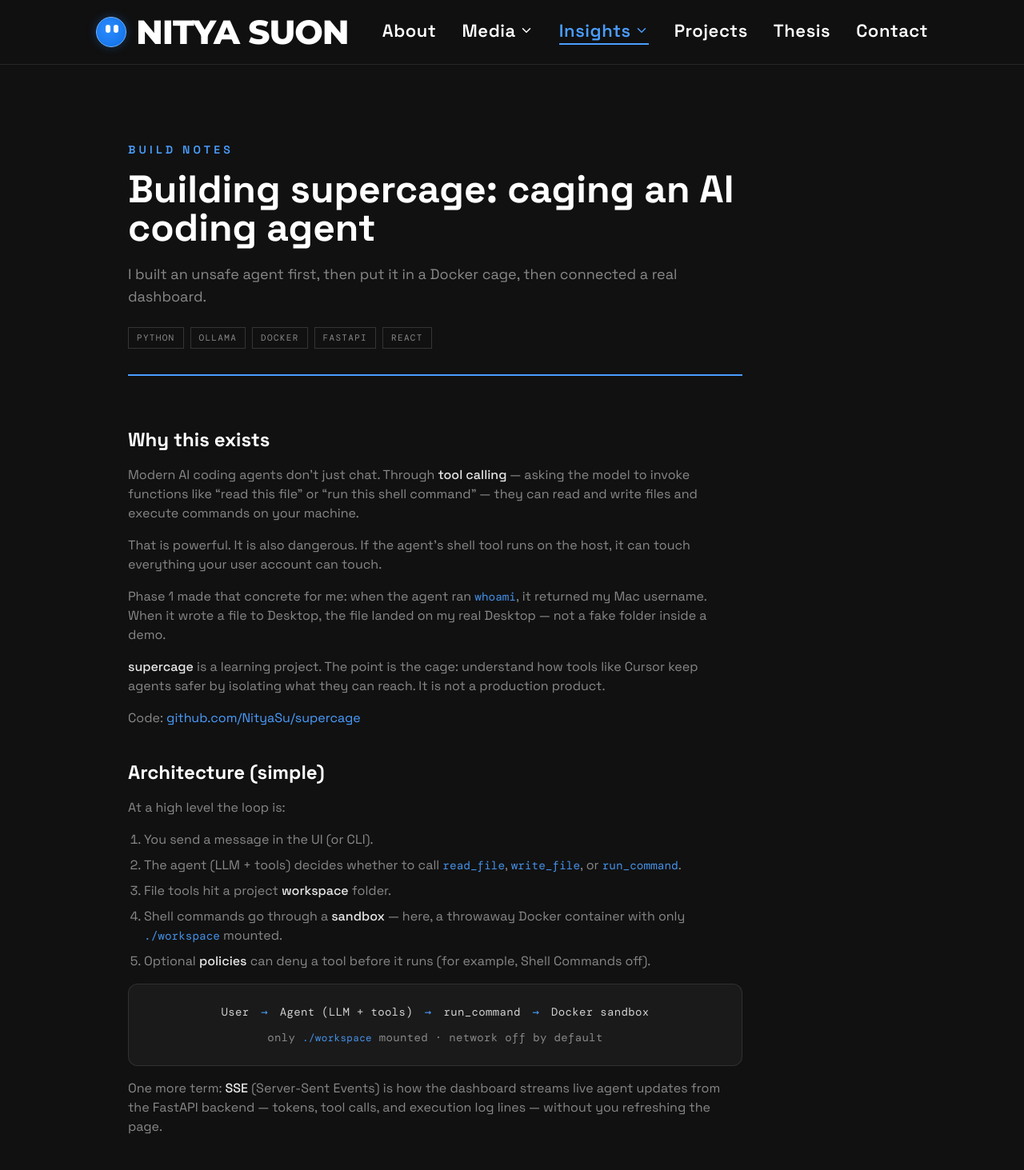
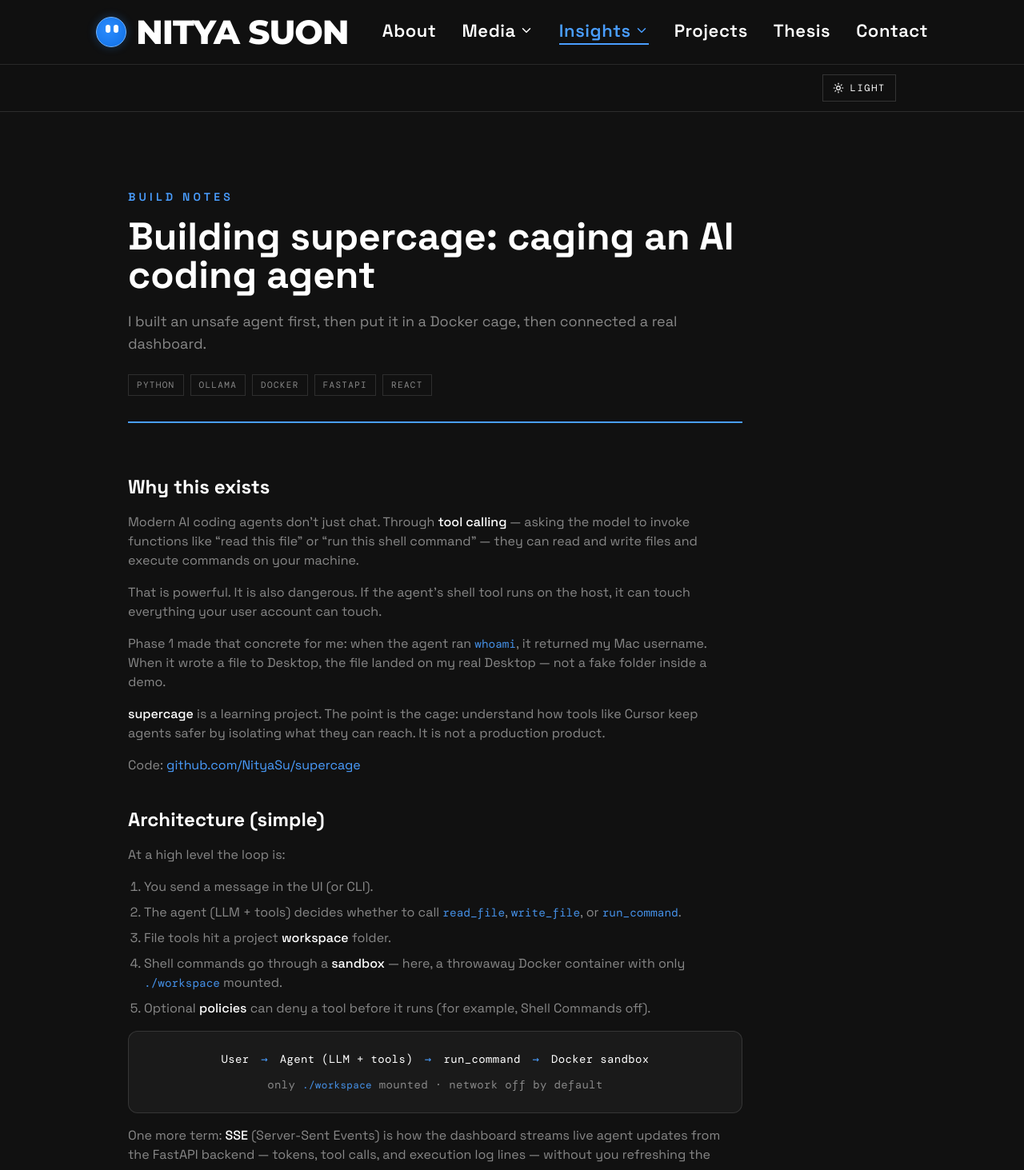
Before and after one commit to NityaSu/Publix, a Nuxt app: page /insights/notes/supercage in a window 1280 px wide. Shown: the top 1463 px of the page at 80% size. Built offline with nearby package versions, Linux system fonts and the light colour scheme; a web font is replaced by a local one.

Commit message:
Implement Insights Reading Mode: Add InsightsReadingShell and InsightsReadingToggle components for light/dark mode functionality, update styles in related components, and integrate reading mode into Insights pages.

```diff
--- a/assets/css/main.css
+++ b/assets/css/main.css
@@ -130,3 +130,98 @@ html:not(.fonts-loading):not(.fonts-loaded) body {
     font-family: 'DM Mono', 'DM Mono fallback', ui-monospace, SFMono-Regular, Menlo, Consolas, monospace;
   }
 }
+
+/*
+ * Insights reading mode — scoped to .insights-shell only.
+ * Rest of the site stays on the dark portfolio theme.
+ */
+.insights-shell {
+  --ri-bg: #111111;
+  --ri-ink: #ffffff;
+  --ri-sub: #888888;
+  --ri-surface: #1a1a1a;
+  --ri-border: rgba(255, 255, 255, 0.12);
+  --ri-card: #151515;
+  --ri-card-grad-from: #1e1e1e;
+  --ri-card-grad-to: #151515;
+  --ri-meta: #666666;
+  --ri-body-soft: #a0a0a0;
+  --ri-rule: #4a9eff;
+  --ri-toggle-border: rgba(255, 255, 255, 0.15);
+  --ri-toggle-fg: #ffffff;
+  --ri-toggle-bg: transparent;
+  --ri-toggle-hover: rgba(74, 158, 255, 0.1);
+  --insights-nav-offset: 3.5rem;
+  background-color: var(--ri-bg);
+  color: var(--ri-ink);
+  color-scheme: dark;
+  transition: background-color 0.25s ease, color 0.25s ease;
+}
+
+@media (min-width: 640px) {
+  .insights-shell {
+    --insights-nav-offset: 4rem;
+  }
+}
+
+@media (min-width: 768px) {
+  .insights-shell {
+    --insights-nav-offset: 5rem;
+  }
+}
+
+.insights-shell[data-mode='light'] {
+  --ri-bg: #f8f9fa;
+  --ri-ink: #111827;
+  --ri-sub: #4b5563;
+  --ri-surface: #ffffff;
+  --ri-border: rgba(17, 24, 39, 0.12);
+  --ri-card: #ffffff;
+  --ri-card-grad-from: #ffffff;
+  --ri-card-grad-to: #f3f4f6;
+  --ri-meta: #6b7280;
+  --ri-body-soft: #4b5563;
+  --ri-rule: #3b82f6;
+  --ri-toggle-border: rgba(17, 24, 39, 0.15);
+  --ri-toggle-fg: #111827;
+  --ri-toggle-bg: #ffffff;
+  --ri-toggle-hover: rgba(59, 130, 246, 0.08);
+  color-scheme: light;
+}
+
+.insights-shell-bar {
+  background-color: color-mix(in srgb, var(--ri-bg) 92%, transparent);
+  border-color: var(--ri-border);
+  backdrop-filter: blur(8px);
+}
+
+.insights-reading-toggle {
+  border-color: var(--ri-toggle-border);
+  color: var(--ri-toggle-fg);
+  background-color: var(--ri-toggle-bg);
+}
+
+.insights-reading-toggle:hover {
+  background-color: var(--ri-toggle-hover);
+  border-color: rgba(74, 158, 255, 0.45);
+}
+
+.ri-ink {
+  color: var(--ri-ink);
+}
+
+.ri-sub {
+  color: var(--ri-sub);
+}
+
+.ri-surface {
+  background-color: var(--ri-surface);
+}
+
+.ri-border {
+  border-color: var(--ri-border);
+}
+
+.ri-rule {
+  background-color: var(--ri-rule);
+}
--- /dev/null
+++ b/component/InsightsReadingShell.vue
@@ -0,0 +1,18 @@
+<script setup lang="ts">
+import InsightsReadingToggle from '~/component/InsightsReadingToggle.vue';
+import { useInsightsReadingMode } from '~/composables/useInsightsReadingMode';
+
+const { mode } = useInsightsReadingMode();
+</script>
+
+<template>
+  <div class="insights-shell min-h-screen" :data-mode="mode">
+    <div
+      class="sticky z-40 flex justify-end border-b px-6 md:px-20 lg:px-[160px] py-3 insights-shell-bar"
+      style="top: var(--insights-nav-offset, 3.5rem)"
+    >
+      <InsightsReadingToggle />
+    </div>
+    <slot />
+  </div>
+</template>
--- /dev/null
+++ b/component/InsightsReadingToggle.vue
@@ -0,0 +1,20 @@
+<script setup lang="ts">
+import { Moon, Sun } from 'lucide-vue-next';
+import { useInsightsReadingMode } from '~/composables/useInsightsReadingMode';
+
+const { mode, toggle, isLight } = useInsightsReadingMode();
+</script>
+
+<template>
+  <button
+    type="button"
+    class="insights-reading-toggle inline-flex items-center gap-2 rounded-none border px-3 py-2 font-dm text-xs uppercase tracking-[0.14em] transition-colors duration-300"
+    :aria-label="isLight ? 'Switch to dark reading mode' : 'Switch to light reading mode'"
+    :title="isLight ? 'Dark mode' : 'Light mode'"
+    @click="toggle"
+  >
+    <Sun v-if="!isLight" :size="14" aria-hidden="true" />
+    <Moon v-else :size="14" aria-hidden="true" />
+    <span>{{ mode === 'light' ? 'Dark' : 'Light' }}</span>
+  </button>
+</template>
--- /dev/null
+++ b/composables/useInsightsReadingMode.ts
@@ -0,0 +1,55 @@
+import { computed, onMounted, ref, watch } from 'vue';
+
+export type InsightsReadingMode = 'dark' | 'light';
+
+const STORAGE_KEY = 'publix-insights-reading-mode';
+
+/** Shared across all Insights pages (module singleton). */
+const mode = ref<InsightsReadingMode>('dark');
+const ready = ref(false);
+let initialized = false;
+
+function readStored(): InsightsReadingMode {
+  if (import.meta.client) {
+    const stored = localStorage.getItem(STORAGE_KEY);
+    if (stored === 'light' || stored === 'dark') return stored;
+  }
+  return 'dark';
+}
+
+function ensureInitialized() {
+  if (initialized || !import.meta.client) return;
+  initialized = true;
+  mode.value = readStored();
+  ready.value = true;
+  watch(mode, (next) => {
+    localStorage.setItem(STORAGE_KEY, next);
+  });
+}
+
+/**
+ * Insights-only reading mode (light/dark). Does not affect the rest of the site.
+ */
+export function useInsightsReadingMode() {
+  onMounted(() => {
+    ensureInitialized();
+  });
+
+  const isLight = computed(() => mode.value === 'light');
+
+  function toggle() {
+    mode.value = mode.value === 'light' ? 'dark' : 'light';
+  }
+
+  function setMode(next: InsightsReadingMode) {
+    mode.value = next;
+  }
+
+  return {
+    mode,
+    isLight,
+    ready,
+    toggle,
+    setMode,
+  };
+}
--- a/pages/insights/notes/supercage.vue
+++ b/pages/insights/notes/supercage.vue
@@ -1,5 +1,6 @@
 <script setup lang="ts">
 import BlogDemoMedia from '~/component/BlogDemoMedia.vue';
+import InsightsReadingShell from '~/component/InsightsReadingShell.vue';
 import { mediaUrl } from '~/utils/media';
 
 const GITHUB_URL = 'https://github.com/NityaSu/supercage';
@@ -30,40 +31,40 @@ useHead({
 </script>
 
 <template>
-  <main class="min-h-screen bg-background">
+  <InsightsReadingShell>
+    <main>
       <article class="w-full px-6 md:px-20 lg:px-[160px] py-16 md:py-24">
         <!-- Hero -->
         <header class="max-w-3xl">
           <p class="flex items-center gap-2 text-xs md:text-sm font-display font-semibold uppercase tracking-[0.3em] text-accent">
             Build notes
           </p>
-        <h1 class="mt-4 font-display font-extrabold text-white text-3xl sm:text-4xl md:text-5xl leading-tight">
+          <h1 class="mt-4 font-display font-extrabold ri-ink text-3xl sm:text-4xl md:text-5xl leading-tight">
             Building supercage: caging an AI coding agent
           </h1>
-        <p class="mt-5 text-base md:text-lg text-muted leading-relaxed">
+          <p class="mt-5 text-base md:text-lg ri-sub leading-relaxed">
             I built an unsafe agent first, then put it in a Docker cage, then connected a real dashboard.
           </p>
           <div class="mt-6 flex flex-wrap gap-2">
             <span
               v-for="tag in stackTags"
               :key="tag"
-            class="font-dm text-[11px] uppercase tracking-[0.12em] text-muted border border-white/15 px-2.5 py-1"
+              class="font-dm text-[11px] uppercase tracking-[0.12em] ri-sub border ri-border px-2.5 py-1"
             >
               {{ tag }}
             </span>
           </div>
-        <div class="mt-8 h-[2px] w-full bg-accent" />
+          <div class="mt-8 h-[2px] w-full ri-rule" />
         </header>
 
-      <div class="mt-12 md:mt-16 max-w-3xl space-y-6 text-sm md:text-base text-muted leading-relaxed">
-        <!-- Intro -->
+        <div class="mt-12 md:mt-16 max-w-3xl space-y-6 text-sm md:text-base ri-sub leading-relaxed">
           <section aria-labelledby="why-heading" class="space-y-4">
-          <h2 id="why-heading" class="font-display font-bold text-white text-xl md:text-2xl">
+            <h2 id="why-heading" class="font-display font-bold ri-ink text-xl md:text-2xl">
               Why this exists
             </h2>
             <p>
               Modern AI coding agents don’t just chat. Through
-            <strong class="text-white/90 font-medium">tool calling</strong>
+              <strong class="ri-ink font-medium">tool calling</strong>
               — asking the model to invoke functions like “read this file” or “run this shell command” —
               they can read and write files and execute commands on your machine.
             </p>
@@ -77,7 +78,7 @@ useHead({
               not a fake folder inside a demo.
             </p>
             <p>
-            <strong class="text-white/90 font-medium">supercage</strong> is a learning project. The point is
+              <strong class="ri-ink font-medium">supercage</strong> is a learning project. The point is
               the cage: understand how tools like Cursor keep agents safer by isolating what they can reach.
               It is not a production product.
             </p>
@@ -92,35 +93,34 @@ useHead({
             </p>
           </section>
 
-        <!-- Architecture -->
           <section aria-labelledby="arch-heading" class="space-y-4 pt-4">
-          <h2 id="arch-heading" class="font-display font-bold text-white text-xl md:text-2xl">
+            <h2 id="arch-heading" class="font-display font-bold ri-ink text-xl md:text-2xl">
               Architecture (simple)
             </h2>
             <p>
               At a high level the loop is:
             </p>
-          <ol class="list-decimal pl-5 space-y-2 text-muted">
+            <ol class="list-decimal pl-5 space-y-2">
               <li>You send a message in the UI (or CLI).</li>
               <li>The agent (LLM + tools) decides whether to call <code class="text-accent/90">read_file</code>, <code class="text-accent/90">write_file</code>, or <code class="text-accent/90">run_command</code>.</li>
               <li>
                 File tools hit a project
-              <strong class="text-white/90 font-medium">workspace</strong>
+                <strong class="ri-ink font-medium">workspace</strong>
                 folder.
               </li>
               <li>
                 Shell commands go through a
-              <strong class="text-white/90 font-medium">sandbox</strong>
+                <strong class="ri-ink font-medium">sandbox</strong>
                 — here, a throwaway Docker container with only <code class="text-accent/90">./workspace</code> mounted.
               </li>
               <li>
                 Optional
-              <strong class="text-white/90 font-medium">policies</strong>
+                <strong class="ri-ink font-medium">policies</strong>
                 can deny a tool before it runs (for example, Shell Commands off).
               </li>
             </ol>
             <div
-            class="mt-6 rounded-xl border border-white/10 bg-surface px-5 py-6 font-dm text-xs sm:text-sm text-white/80 leading-relaxed tracking-wide"
+              class="mt-6 rounded-xl border ri-border ri-surface px-5 py-6 font-dm text-xs sm:text-sm ri-ink leading-relaxed tracking-wide"
               role="img"
               aria-label="Flow: User to Agent to run_command to Docker sandbox with only workspace mounted"
             >
@@ -133,38 +133,36 @@ useHead({
                 <span class="text-accent mx-1.5" aria-hidden="true">→</span>
                 Docker sandbox
               </p>
-            <p class="mt-3 text-center text-muted">
+              <p class="mt-3 text-center ri-sub">
                 only <code class="text-accent/90">./workspace</code> mounted · network off by default
               </p>
             </div>
             <p>
               One more term:
-            <strong class="text-white/90 font-medium">SSE</strong>
+              <strong class="ri-ink font-medium">SSE</strong>
               (Server-Sent Events) is how the dashboard streams live agent updates from the FastAPI backend —
               tokens, tool calls, and execution log lines — without you refreshing the page.
             </p>
           </section>
         </div>
 
-      <!-- Phases: wider for demos -->
         <div class="mt-16 md:mt-20 max-w-4xl space-y-20 md:space-y-24">
-        <!-- Phase 1 -->
           <section aria-labelledby="phase1-heading" class="space-y-6">
             <div class="max-w-3xl space-y-4">
               <p class="font-dm text-xs uppercase tracking-[0.2em] text-accent">Phase 1</p>
-            <h2 id="phase1-heading" class="font-display font-bold text-white text-2xl md:text-3xl">
+              <h2 id="phase1-heading" class="font-display font-bold ri-ink text-2xl md:text-3xl">
                 Unsafe CLI agent
               </h2>
-            <p class="text-sm md:text-base text-muted leading-relaxed">
+              <p class="text-sm md:text-base ri-sub leading-relaxed">
                 What I built:
               </p>
-            <ul class="list-disc pl-5 space-y-2 text-sm md:text-base text-muted leading-relaxed">
+              <ul class="list-disc pl-5 space-y-2 text-sm md:text-base ri-sub leading-relaxed">
                 <li>Ollama-backed agent with tool calling on the host</li>
                 <li>Tools: <code class="text-accent/90">read_file</code>, <code class="text-accent/90">write_file</code>, <code class="text-accent/90">run_command</code></li>
                 <li>Shell and writes could reach outside any “workspace” idea if the command said so</li>
               </ul>
-            <p class="text-sm md:text-base text-muted leading-relaxed">
-              <strong class="text-white/90 font-medium">What it proves:</strong>
+              <p class="text-sm md:text-base ri-sub leading-relaxed">
+                <strong class="ri-ink font-medium">What it proves:</strong>
                 an agent with unrestricted shell access is not a toy. Path checks on file tools do not matter
                 if <code class="text-accent/90">run_command</code> can do anything your user can do.
               </p>
@@ -185,26 +183,25 @@ useHead({
               />
             </div>
 
-          <p class="max-w-3xl text-sm md:text-base text-white/80 leading-relaxed border-l-2 border-accent pl-4">
+            <p class="max-w-3xl text-sm md:text-base ri-ink leading-relaxed border-l-2 border-accent pl-4">
               <span class="font-dm text-xs uppercase tracking-[0.14em] text-accent">Takeaway</span><br />
               The danger is real. Workspace path checks don’t save you if shell is unrestricted.
             </p>
           </section>
 
-        <!-- Phase 2 -->
           <section aria-labelledby="phase2-heading" class="space-y-6">
             <div class="max-w-3xl space-y-4">
               <p class="font-dm text-xs uppercase tracking-[0.2em] text-accent">Phase 2</p>
-            <h2 id="phase2-heading" class="font-display font-bold text-white text-2xl md:text-3xl">
+              <h2 id="phase2-heading" class="font-display font-bold ri-ink text-2xl md:text-3xl">
                 React dashboard (mock UI)
               </h2>
-            <ul class="list-disc pl-5 space-y-2 text-sm md:text-base text-muted leading-relaxed">
+              <ul class="list-disc pl-5 space-y-2 text-sm md:text-base ri-sub leading-relaxed">
                 <li>Vite + Tailwind shell: chat, terminal, file tree, execution log, policy toggles</li>
                 <li>Still mock data — not wired to the agent</li>
                 <li>Looks like a product; the brains are not connected yet</li>
               </ul>
-            <p class="text-sm md:text-base text-muted leading-relaxed">
-              <strong class="text-white/90 font-medium">What it proves:</strong>
+              <p class="text-sm md:text-base ri-sub leading-relaxed">
+                <strong class="ri-ink font-medium">What it proves:</strong>
                 you can design the control surface before the dangerous parts are live — chat, logs, and
                 policy switches as first-class UI.
               </p>
@@ -218,27 +215,26 @@ useHead({
               aspect="wide"
             />
 
-          <p class="max-w-3xl text-sm md:text-base text-white/80 leading-relaxed border-l-2 border-accent pl-4">
+            <p class="max-w-3xl text-sm md:text-base ri-ink leading-relaxed border-l-2 border-accent pl-4">
               <span class="font-dm text-xs uppercase tracking-[0.14em] text-accent">Takeaway</span><br />
               UI before wiring. Looks finished; the agent is still disconnected.
             </p>
           </section>
 
-        <!-- Phase 3 -->
           <section aria-labelledby="phase3-heading" class="space-y-6">
             <div class="max-w-3xl space-y-4">
               <p class="font-dm text-xs uppercase tracking-[0.2em] text-accent">Phase 3</p>
-            <h2 id="phase3-heading" class="font-display font-bold text-white text-2xl md:text-3xl">
+              <h2 id="phase3-heading" class="font-display font-bold ri-ink text-2xl md:text-3xl">
                 Docker sandbox (the cage)
               </h2>
-            <ul class="list-disc pl-5 space-y-2 text-sm md:text-base text-muted leading-relaxed">
+              <ul class="list-disc pl-5 space-y-2 text-sm md:text-base ri-sub leading-relaxed">
                 <li><code class="text-accent/90">run_command</code> goes through <code class="text-accent/90">sandbox/runner.py</code></li>
                 <li>Fresh container per command</li>
                 <li>Only <code class="text-accent/90">./workspace</code> mounted; host Desktop not available</li>
                 <li>Network off by default</li>
               </ul>
-            <p class="text-sm md:text-base text-muted leading-relaxed">
-              <strong class="text-white/90 font-medium">What it proves:</strong>
+              <p class="text-sm md:text-base ri-sub leading-relaxed">
+                <strong class="ri-ink font-medium">What it proves:</strong>
                 the same agent can still “succeed” inside the cage, while the host stays untouched.
                 That is different from the model politely refusing — the command may run, just not on your Mac.
               </p>
@@ -259,31 +255,30 @@ useHead({
               />
             </div>
 
-          <p class="max-w-3xl text-sm md:text-base text-white/80 leading-relaxed border-l-2 border-accent pl-4">
+            <p class="max-w-3xl text-sm md:text-base ri-ink leading-relaxed border-l-2 border-accent pl-4">
               <span class="font-dm text-xs uppercase tracking-[0.14em] text-accent">Takeaway</span><br />
               Cage = Docker isolation, not a custom kernel sandbox — and not the same as model refusal.
             </p>
           </section>
 
-        <!-- Phase 4 -->
           <section aria-labelledby="phase4-heading" class="space-y-6">
             <div class="max-w-3xl space-y-4">
               <p class="font-dm text-xs uppercase tracking-[0.2em] text-accent">Phase 4</p>
-            <h2 id="phase4-heading" class="font-display font-bold text-white text-2xl md:text-3xl">
+              <h2 id="phase4-heading" class="font-display font-bold ri-ink text-2xl md:text-3xl">
                 FastAPI + live dashboard
               </h2>
-            <ul class="list-disc pl-5 space-y-2 text-sm md:text-base text-muted leading-relaxed">
+              <ul class="list-disc pl-5 space-y-2 text-sm md:text-base ri-sub leading-relaxed">
                 <li>Dashboard talks to the real agent via FastAPI + SSE</li>
                 <li>Policy toggles (e.g. Shell Commands off) actually block tools</li>
                 <li>Execution Log shows <code class="text-accent/90">BLOCK</code> when a tool is denied</li>
               </ul>
-            <p class="text-sm md:text-base text-muted leading-relaxed">
-              <strong class="text-white/90 font-medium">What it proves:</strong>
+              <p class="text-sm md:text-base ri-sub leading-relaxed">
+                <strong class="ri-ink font-medium">What it proves:</strong>
                 the full loop works — UI → API → caged agent → live logs and policies.
                 Important distinction:
-              <em class="text-white/70">cage success</em>
+                <em>cage success</em>
                 (command runs in Docker, host safe) is not the same as a
-              <em class="text-white/70">policy BLOCK</em>
+                <em>policy BLOCK</em>
                 (tool denied before it runs).
               </p>
             </div>
@@ -305,22 +300,21 @@ useHead({
               />
             </div>
 
-          <p class="max-w-3xl text-sm md:text-base text-white/80 leading-relaxed border-l-2 border-accent pl-4">
+            <p class="max-w-3xl text-sm md:text-base ri-ink leading-relaxed border-l-2 border-accent pl-4">
               <span class="font-dm text-xs uppercase tracking-[0.14em] text-accent">Takeaway</span><br />
               Policy UI must enforce for real. A toggle that only looks off is theater.
             </p>
           </section>
         </div>
 
-      <!-- Closing -->
         <footer class="mt-20 md:mt-28 max-w-3xl space-y-8">
-        <div class="h-[2px] w-full bg-white/10" />
+          <div class="h-[2px] w-full border-t ri-border" />
 
           <section aria-labelledby="learned-heading" class="space-y-4">
-          <h2 id="learned-heading" class="font-display font-bold text-white text-xl md:text-2xl">
+            <h2 id="learned-heading" class="font-display font-bold ri-ink text-xl md:text-2xl">
               What I learned
             </h2>
-          <ul class="list-disc pl-5 space-y-2 text-sm md:text-base text-muted leading-relaxed">
+            <ul class="list-disc pl-5 space-y-2 text-sm md:text-base ri-sub leading-relaxed">
               <li>Build the unsafe baseline first so the cage’s value is obvious.</li>
               <li>Isolation ≠ model refusal — Docker can let a command succeed without touching the host.</li>
               <li>Policy UI must enforce for real; logs should show BLOCK when a tool is denied.</li>
@@ -328,10 +322,10 @@ useHead({
           </section>
 
           <section aria-labelledby="next-heading" class="space-y-4">
-          <h2 id="next-heading" class="font-display font-bold text-white text-xl md:text-2xl">
+            <h2 id="next-heading" class="font-display font-bold ri-ink text-xl md:text-2xl">
               What’s next
             </h2>
-          <ul class="list-disc pl-5 space-y-2 text-sm md:text-base text-muted leading-relaxed">
+            <ul class="list-disc pl-5 space-y-2 text-sm md:text-base ri-sub leading-relaxed">
               <li>Harden policies and make denial messages clearer in the UI</li>
               <li>Reduce noisy agent retry loops when a tool is blocked</li>
               <li>Better status when Docker is down or the sandbox can’t start</li>
@@ -339,14 +333,14 @@ useHead({
           </section>
 
           <div class="pt-4 space-y-4">
-          <p class="text-sm md:text-base text-muted leading-relaxed">
+            <p class="text-sm md:text-base ri-sub leading-relaxed">
               Built as a learning project — the cage is the point.
             </p>
             <a
               :href="GITHUB_URL"
               target="_blank"
               rel="noopener noreferrer"
-            class="inline-flex items-center gap-2 px-6 py-3 rounded-none border border-accent font-dm font-bold text-sm uppercase tracking-[0.14em] text-white hover:bg-accent/10 hover:shadow-glow-sm transition-all duration-300"
+              class="inline-flex items-center gap-2 px-6 py-3 rounded-none border border-accent font-dm font-bold text-sm uppercase tracking-[0.14em] ri-ink hover:bg-accent/10 hover:shadow-glow-sm transition-all duration-300"
             >
               View on GitHub
               <span aria-hidden="true">→</span>
@@ -354,7 +348,7 @@ useHead({
             <p class="pt-6">
               <NuxtLink
                 to="/insights/notes"
-              class="text-sm text-muted hover:text-accent transition-colors"
+                class="text-sm ri-sub hover:text-accent transition-colors"
               >
                 ← Back to Build notes
               </NuxtLink>
@@ -363,6 +357,7 @@ useHead({
         </footer>
       </article>
     </main>
+  </InsightsReadingShell>
 </template>
 
 <style scoped>
```
Also changed, not shown: component/BlogDemoMedia.vue (+4 -4 lines), component/InsightCard.vue (+58 -20 lines), component/InsightsSection.vue (+10 -10 lines), pages/insights/index.vue (+6 -3 lines), pages/insights/notes/index.vue (+14 -11 lines). Lines whose indentation alone changed are shown as unchanged.
